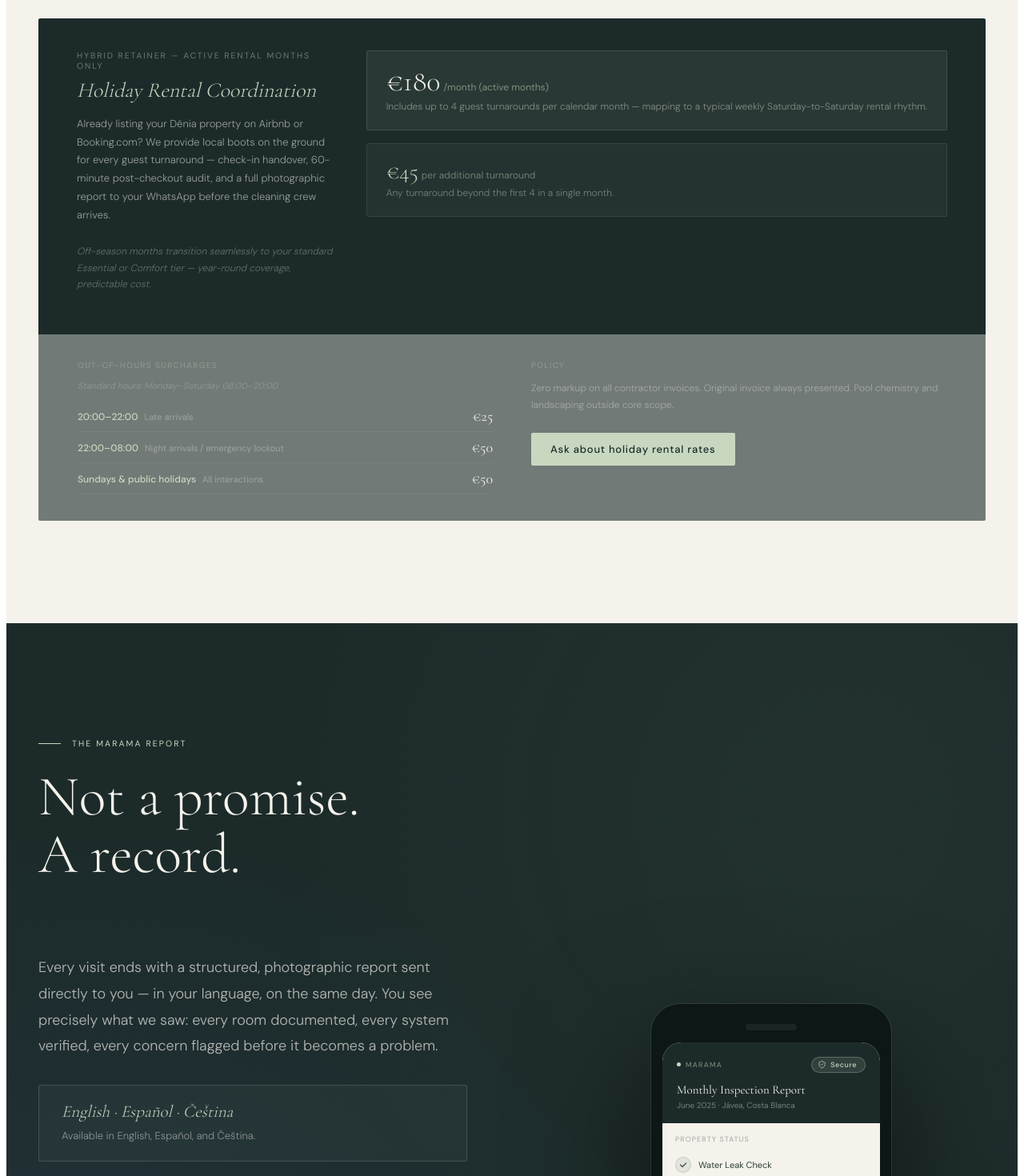
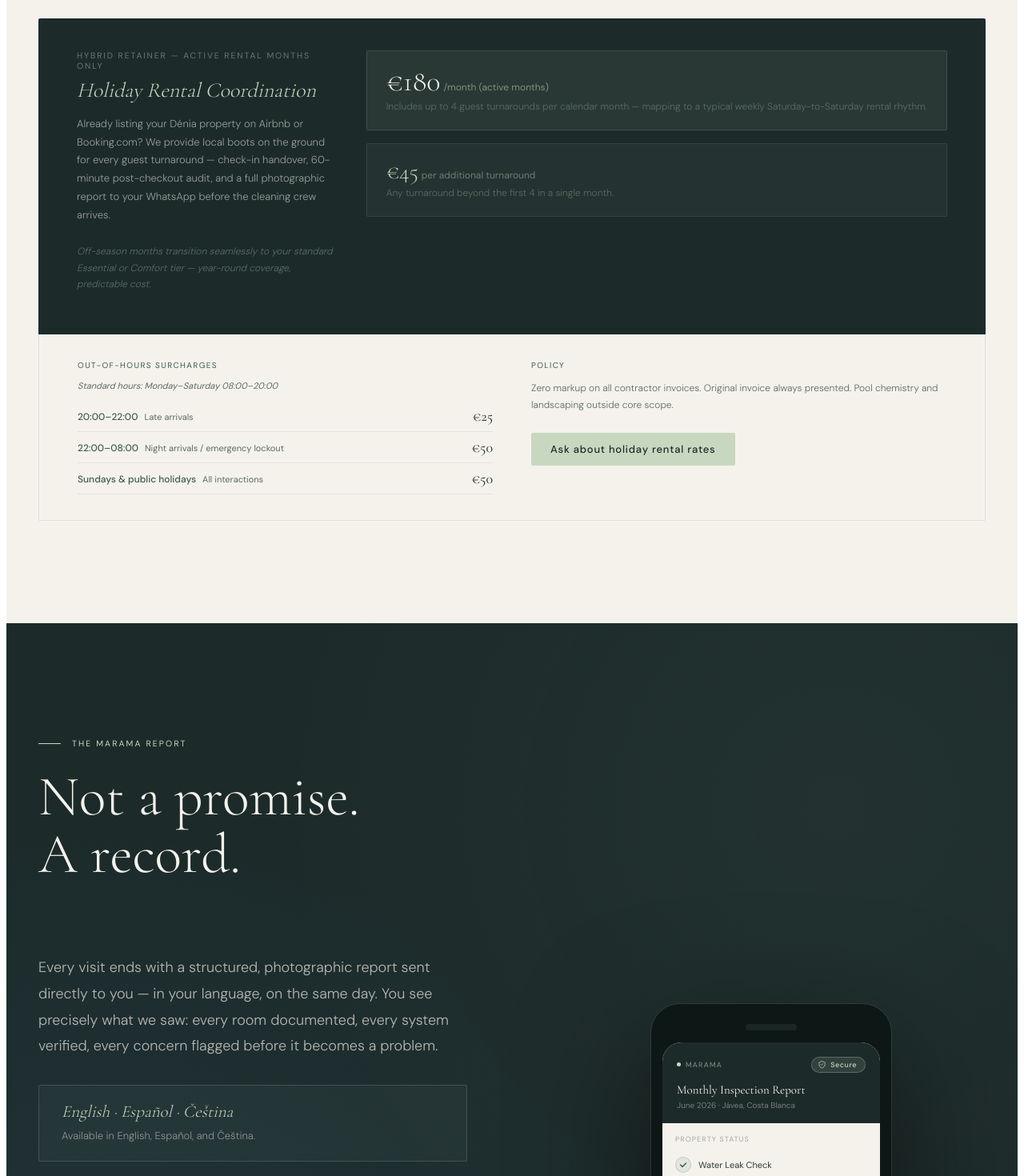
Before and after one commit to JariMarama/marama-web, a Next.js app: page / in a window 1280 px wide. Shown: the part 3720-5190 px from the top of the page at 80% size. Built offline with nearby package versions, Linux system fonts and the light colour scheme.

Commit message:
Fix: improve contrast in holiday rental surcharge block

```diff
--- a/app/MaramaPage.js
+++ b/app/MaramaPage.js
@@ -61,13 +61,13 @@ const COPY = {
     r_feats:["Full exterior & interior photo record","Systems check — water, electrics, AC, pool, garden","Priority-rated condition flags","Contractor actions logged with original invoice","Same-day delivery via WhatsApp & email","Available in English, Español, and Čeština"],
     r_cta:"Request a sample report",
     p_status:"Property Status", p_secure:"Secure",
-    p_title:"Monthly Inspection Report", p_date:"June 2025 · Jávea, Costa Blanca",
+    p_title:"Monthly Inspection Report", p_date:"June 2026 · Jávea, Costa Blanca",
     p_items:[
       {l:"Water Leak Check",ok:true},{l:"Alarms Tested",ok:true},{l:"Ventilation",ok:true},
       {l:"Locks & Access Points",ok:true},{l:"Exterior Perimeter",ok:true},{l:"Post-storm Roof",flag:true},
     ],
     p_flag:"1 item flagged — contractor engaged",
-    p_photos:"Recent Photos", p_photo_sub:"18 images captured · 14 June 2025",
+    p_photos:"Recent Photos", p_photo_sub:"18 images captured · 14 June 2026",
     p_lbs:["Terrace","Pool","Entrance"],
 
     about_sub:"Who we are",
@@ -191,13 +191,13 @@ const COPY = {
     r_feats:["Registro fotográfico completo, exterior e interior","Revisión de sistemas — agua, electricidad, AC, piscina y jardín","Incidencias con valoración de prioridad","Actuaciones de contratistas con factura original","Entrega el mismo día por WhatsApp y email","Disponible en Español, English y Čeština"],
     r_cta:"Solicitar informe de ejemplo",
     p_status:"Estado de la Propiedad", p_secure:"Segura",
-    p_title:"Informe Mensual de Inspección", p_date:"Junio 2025 · Jávea, Costa Blanca",
+    p_title:"Informe Mensual de Inspección", p_date:"Junio 2026 · Jávea, Costa Blanca",
     p_items:[
       {l:"Revisión de fugas de agua",ok:true},{l:"Alarmas probadas",ok:true},{l:"Ventilación",ok:true},
       {l:"Cerraduras y accesos",ok:true},{l:"Perímetro exterior",ok:true},{l:"Tejado post-tormenta",flag:true},
     ],
     p_flag:"1 incidencia — contratista en curso",
-    p_photos:"Fotos Recientes", p_photo_sub:"18 imágenes · 14 junio 2025",
+    p_photos:"Fotos Recientes", p_photo_sub:"18 imágenes · 14 junio 2026",
     p_lbs:["Terraza","Piscina","Entrada"],
 
     about_sub:"Quiénes somos",
@@ -321,13 +321,13 @@ const COPY = {
     r_feats:["Kompletní fotografický záznam exteriéru i interiéru","Kontrola systémů — voda, elektřina, klimatizace, bazén a zahrada","Závady seřazené podle priority","Práce řemeslníků zaznamenány s originální fakturou","Doručeno tentýž den přes WhatsApp a email","Dostupné v češtině, English a Español"],
     r_cta:"Požádat o vzorovou zprávu",
     p_status:"Stav nemovitosti", p_secure:"Zabezpečena",
-    p_title:"Měsíční inspekční zpráva", p_date:"Červen 2025 · Jávea, Costa Blanca",
+    p_title:"Měsíční inspekční zpráva", p_date:"Červen 2026 · Jávea, Costa Blanca",
     p_items:[
       {l:"Kontrola úniku vody",ok:true},{l:"Test poplachového systému",ok:true},{l:"Ventilace",ok:true},
       {l:"Zámky a přístupové body",ok:true},{l:"Vnější obvod",ok:true},{l:"Střecha po bouřce",flag:true},
     ],
     p_flag:"1 závada — řemeslník v řízení",
-    p_photos:"Nedávné fotografie", p_photo_sub:"18 snímků · 14. června 2025",
+    p_photos:"Nedávné fotografie", p_photo_sub:"18 snímků · 14. června 2026",
     p_lbs:["Terasa","Bazén","Vstup"],
 
     about_sub:"Kdo jsme",
@@ -793,7 +793,7 @@ export default function MaramaPage() {
               <p style={{fontFamily:sans,fontSize:"10.5px",letterSpacing:"0.18em",textTransform:"uppercase",color:"rgba(200,216,192,0.45)",margin:"0 0 0.5rem"}}>{c.pr_holiday_sub}</p>
               <p style={{fontFamily:serif,fontSize:"26px",fontWeight:300,color:C.sage,margin:"0 0 1rem",fontStyle:"italic"}}>{c.pr_holiday_title}</p>
               <p style={{fontFamily:sans,fontSize:"13px",fontWeight:300,color:"rgba(245,242,236,0.58)",margin:"0 0 1.5rem",lineHeight:1.75,maxWidth:"520px"}}>{c.pr_holiday_body}</p>
-              <p style={{fontFamily:sans,fontSize:"12px",fontWeight:300,color:"rgba(200,216,192,0.4)",lineHeight:1.7,maxWidth:"520px",fontStyle:"italic"}}>{c.pr_holiday_offseason}</p>
+              <p style={{fontFamily:sans,fontSize:"12px",fontWeight:300,color:C.muted,lineHeight:1.7,maxWidth:"520px",fontStyle:"italic"}}>{c.pr_holiday_offseason}</p>
             </div>
             <div style={{display:"flex",flexDirection:"column",gap:"1rem",minWidth:"200px"}}>
               <div style={{background:"rgba(200,216,192,0.08)",border:"1px solid rgba(200,216,192,0.15)",borderRadius:"2px",padding:"1.25rem 1.5rem"}}>
@@ -801,36 +801,36 @@ export default function MaramaPage() {
                   <span style={{fontFamily:serif,fontSize:"36px",fontWeight:300,color:C.linen,lineHeight:1}}>{c.pr_holiday_base}</span>
                   <span style={{fontFamily:sans,fontSize:"12px",color:"rgba(200,216,192,0.55)"}}>{c.pr_holiday_base_label}</span>
                 </div>
-                <p style={{fontFamily:sans,fontSize:"12px",fontWeight:300,color:"rgba(245,242,236,0.45)",margin:0,lineHeight:1.5}}>{c.pr_holiday_base_desc}</p>
+                <p style={{fontFamily:sans,fontSize:"12px",fontWeight:300,color:C.muted,margin:0,lineHeight:1.5}}>{c.pr_holiday_base_desc}</p>
               </div>
               <div style={{background:"rgba(200,216,192,0.05)",border:"1px solid rgba(200,216,192,0.1)",borderRadius:"2px",padding:"1.25rem 1.5rem"}}>
                 <div style={{display:"flex",alignItems:"baseline",gap:"4px",marginBottom:"4px"}}>
                   <span style={{fontFamily:serif,fontSize:"28px",fontWeight:300,color:C.sage,lineHeight:1}}>{c.pr_holiday_overage}</span>
                   <span style={{fontFamily:sans,fontSize:"12px",color:"rgba(200,216,192,0.45)"}}>{c.pr_holiday_overage_label}</span>
                 </div>
-                <p style={{fontFamily:sans,fontSize:"12px",fontWeight:300,color:"rgba(245,242,236,0.4)",margin:0,lineHeight:1.5}}>{c.pr_holiday_overage_desc}</p>
+                <p style={{fontFamily:sans,fontSize:"12px",fontWeight:300,color:C.muted,margin:0,lineHeight:1.5}}>{c.pr_holiday_overage_desc}</p>
               </div>
             </div>
           </div>
-          <div style={{background:"rgba(28,43,42,0.6)",border:"1px solid rgba(200,216,192,0.08)",borderTop:"none",borderRadius:"0 0 2px 2px",padding:"2rem 3rem",display:"flex",flexWrap:"wrap",gap:"3rem",alignItems:"flex-start",justifyContent:"space-between"}}>
+          <div style={{background:C.linen,border:"1px solid rgba(61,92,79,0.12)",borderTop:"none",borderRadius:"0 0 2px 2px",padding:"2rem 3rem",display:"flex",flexWrap:"wrap",gap:"3rem",alignItems:"flex-start",justifyContent:"space-between"}}>
             <div style={{flex:"1",minWidth:"260px"}}>
-              <p style={{fontFamily:sans,fontSize:"10px",letterSpacing:"0.14em",textTransform:"uppercase",color:"rgba(200,216,192,0.35)",margin:"0 0 0.75rem"}}>{c.pr_holiday_hours_title}</p>
-              <p style={{fontFamily:sans,fontSize:"11px",color:"rgba(200,216,192,0.3)",margin:"0 0 0.75rem",fontStyle:"italic"}}>{c.pr_holiday_hours_note}</p>
+              <p style={{fontFamily:sans,fontSize:"10px",letterSpacing:"0.14em",textTransform:"uppercase",color:C.slate,margin:"0 0 0.75rem"}}>{c.pr_holiday_hours_title}</p>
+              <p style={{fontFamily:sans,fontSize:"11px",color:C.muted,margin:"0 0 0.75rem",fontStyle:"italic"}}>{c.pr_holiday_hours_note}</p>
               <div style={{display:"flex",flexDirection:"column",gap:"0"}}>
                 {c.pr_holiday_hours.map((h,i)=>(
-                  <div key={i} style={{display:"flex",alignItems:"center",justifyContent:"space-between",gap:"1rem",padding:"8px 0",borderBottom:"1px solid rgba(200,216,192,0.07)"}}>
+                  <div key={i} style={{display:"flex",alignItems:"center",justifyContent:"space-between",gap:"1rem",padding:"8px 0",borderBottom:"1px solid rgba(61,92,79,0.1)"}}>
                     <div>
-                      <span style={{fontFamily:sans,fontSize:"12px",fontWeight:500,color:C.sage}}>{h.time}</span>
-                      <span style={{fontFamily:sans,fontSize:"11px",color:"rgba(245,242,236,0.35)",marginLeft:"8px"}}>{h.label}</span>
+                      <span style={{fontFamily:sans,fontSize:"12px",fontWeight:500,color:C.slate}}>{h.time}</span>
+                      <span style={{fontFamily:sans,fontSize:"11px",color:C.muted,marginLeft:"8px"}}>{h.label}</span>
                     </div>
-                    <span style={{fontFamily:serif,fontSize:"18px",fontWeight:400,color:C.linen,flexShrink:0}}>{h.fee}</span>
+                    <span style={{fontFamily:serif,fontSize:"18px",fontWeight:400,color:C.forest,flexShrink:0}}>{h.fee}</span>
                   </div>
                 ))}
               </div>
             </div>
             <div style={{flex:"1",minWidth:"240px"}}>
-              <p style={{fontFamily:sans,fontSize:"10px",letterSpacing:"0.14em",textTransform:"uppercase",color:"rgba(200,216,192,0.35)",margin:"0 0 0.75rem"}}>Policy</p>
-              <p style={{fontFamily:sans,fontSize:"12px",fontWeight:300,color:"rgba(245,242,236,0.4)",lineHeight:1.75,margin:"0 0 1.5rem"}}>{c.pr_holiday_policy}</p>
+              <p style={{fontFamily:sans,fontSize:"10px",letterSpacing:"0.14em",textTransform:"uppercase",color:C.slate,margin:"0 0 0.75rem"}}>Policy</p>
+              <p style={{fontFamily:sans,fontSize:"12px",fontWeight:300,color:C.muted,lineHeight:1.75,margin:"0 0 1.5rem"}}>{c.pr_holiday_policy}</p>
               <a href={"https://wa.me/"+WP_NUMBER} target="_blank" rel="noopener noreferrer"
                 style={{fontFamily:sans,fontSize:"13px",fontWeight:500,color:C.forest,background:C.sage,padding:"12px 24px",borderRadius:"2px",textDecoration:"none",letterSpacing:"0.06em",display:"inline-block",transition:"background .2s"}}>
                 {c.pr_holiday_cta}
```
